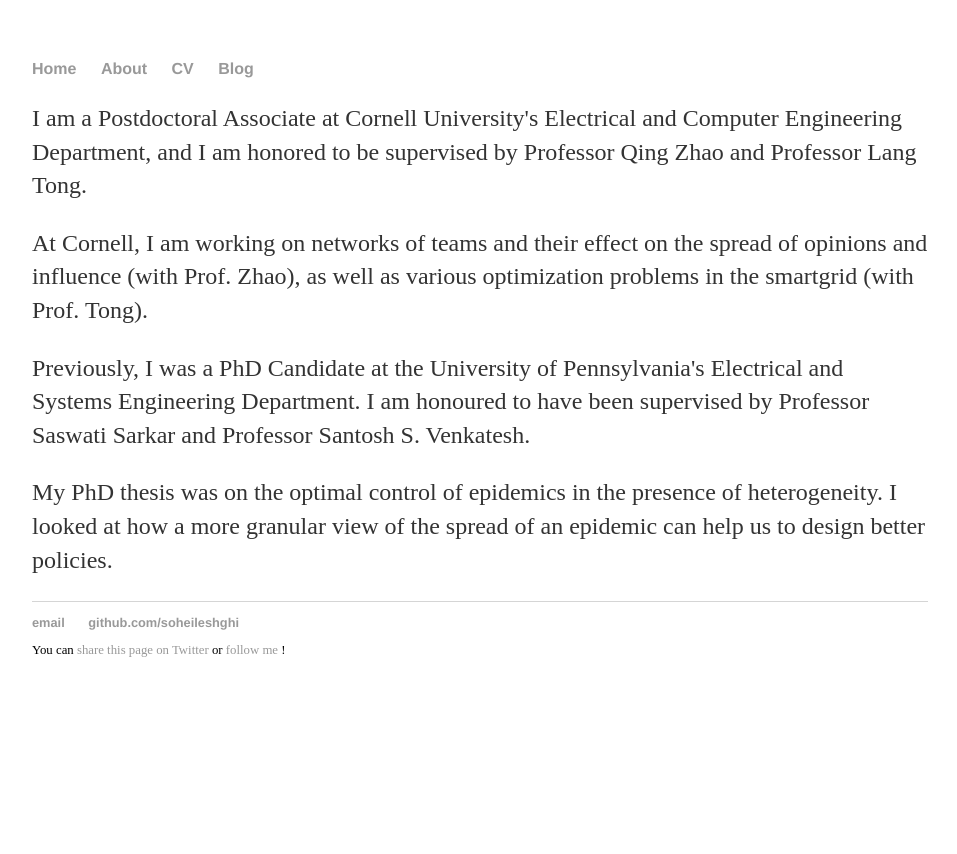
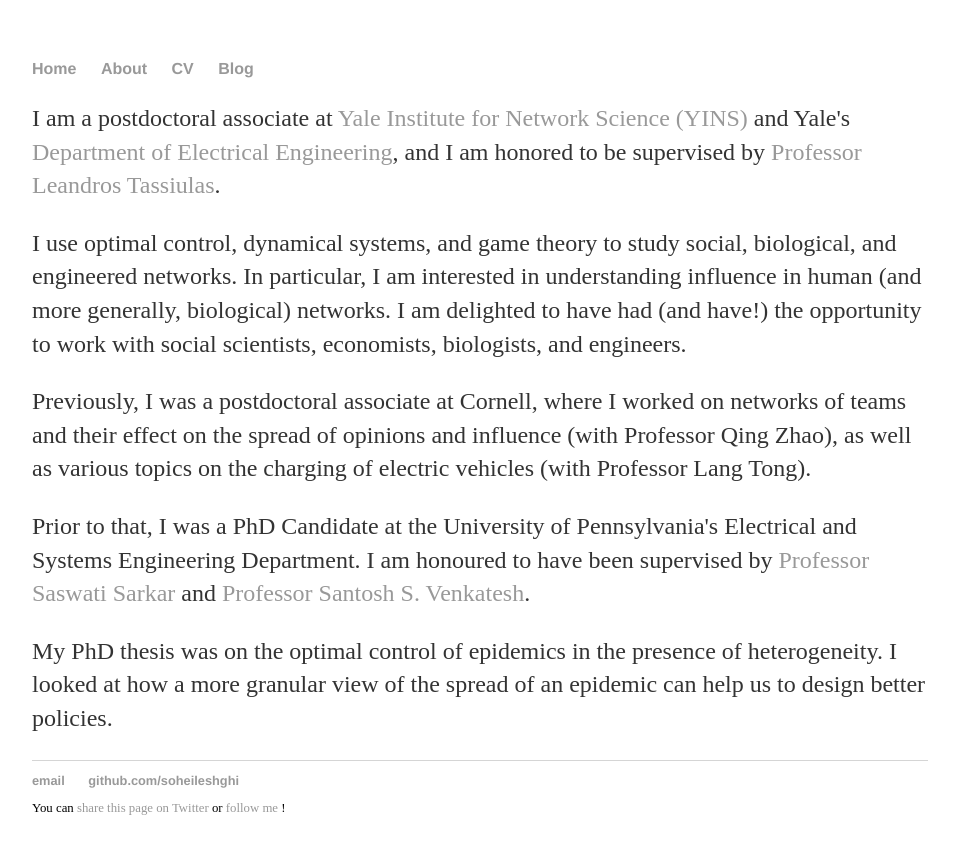
Before and after one commit to SoheilEshghi/SoheilEshghi.github.io, a Jekyll site: the page built from about/index.html, in a window 1280 px wide. Shown: the top 854 px of the page, without its empty margins (160-1117 px from the left). Built offline with Jekyll 4.4.1, drawn with Linux system fonts in a browser that asks for light colours.

Commit message:
Updates to basic info

```diff
--- a/about/index.html
+++ b/about/index.html
@@ -3,11 +3,15 @@
 title: About Soheil Eshghi
 ---
 <div class = "blurb">
-  <p>I am a Postdoctoral Associate at Cornell University's Electrical and Computer Engineering Department, and I am honored to be supervised by Professor Qing Zhao and Professor Lang Tong.</p>
+  <p>I am a postdoctoral associate at <a href="yins.yale.edu">Yale Institute for Network Science (YINS)</a> and Yale's <a href="http://seas.yale.edu/departments/electrical-engineering">Department of Electrical Engineering</a>, and I am honored to be supervised by <a href="http://seas.yale.edu/faculty-research/faculty-directory/leandros-tassiulas">Professor Leandros Tassiulas</a>.</p>
 
-  <p>At Cornell, I am working on networks of teams and their effect on the spread of opinions and influence (with Prof. Zhao), as well as various optimization problems in the smartgrid (with Prof. Tong).</p>
+  <p>
+    I use optimal control, dynamical systems, and game theory to study social, biological, and engineered networks. In particular, I am interested in understanding influence in human (and more generally, biological) networks. I am delighted to have had (and have!) the opportunity to work with social scientists, economists, biologists, and engineers.
+  </p>
 
-  <p>Previously, I was a PhD Candidate at the University of Pennsylvania's Electrical and Systems Engineering Department. I am honoured to have been supervised by Professor Saswati Sarkar and Professor Santosh S. Venkatesh.</p>
+  <p>Previously, I was a postdoctoral associate at Cornell, where I worked on networks of teams and their effect on the spread of opinions and influence (with Professor Qing Zhao), as well as various topics on the charging of electric vehicles (with Professor Lang Tong).</p>
+
+  <p>Prior to that, I was a PhD Candidate at the University of Pennsylvania's Electrical and Systems Engineering Department. I am honoured to have been supervised by <a href="http://www.seas.upenn.edu/~swati/"> Professor Saswati Sarkar</a> and <a href="http://www.seas.upenn.edu/~venkates/">Professor Santosh S. Venkatesh</a>.</p>
 
   <p>My PhD thesis was on the optimal control of epidemics in the presence of heterogeneity. I looked at how a more granular view of the spread of an epidemic can help us to design better policies.</p>
 
```
Also changed, not shown: _posts/2016-03-31-soheil-eshghi-site-launched.md (+1 -1 lines), 1 other file.
